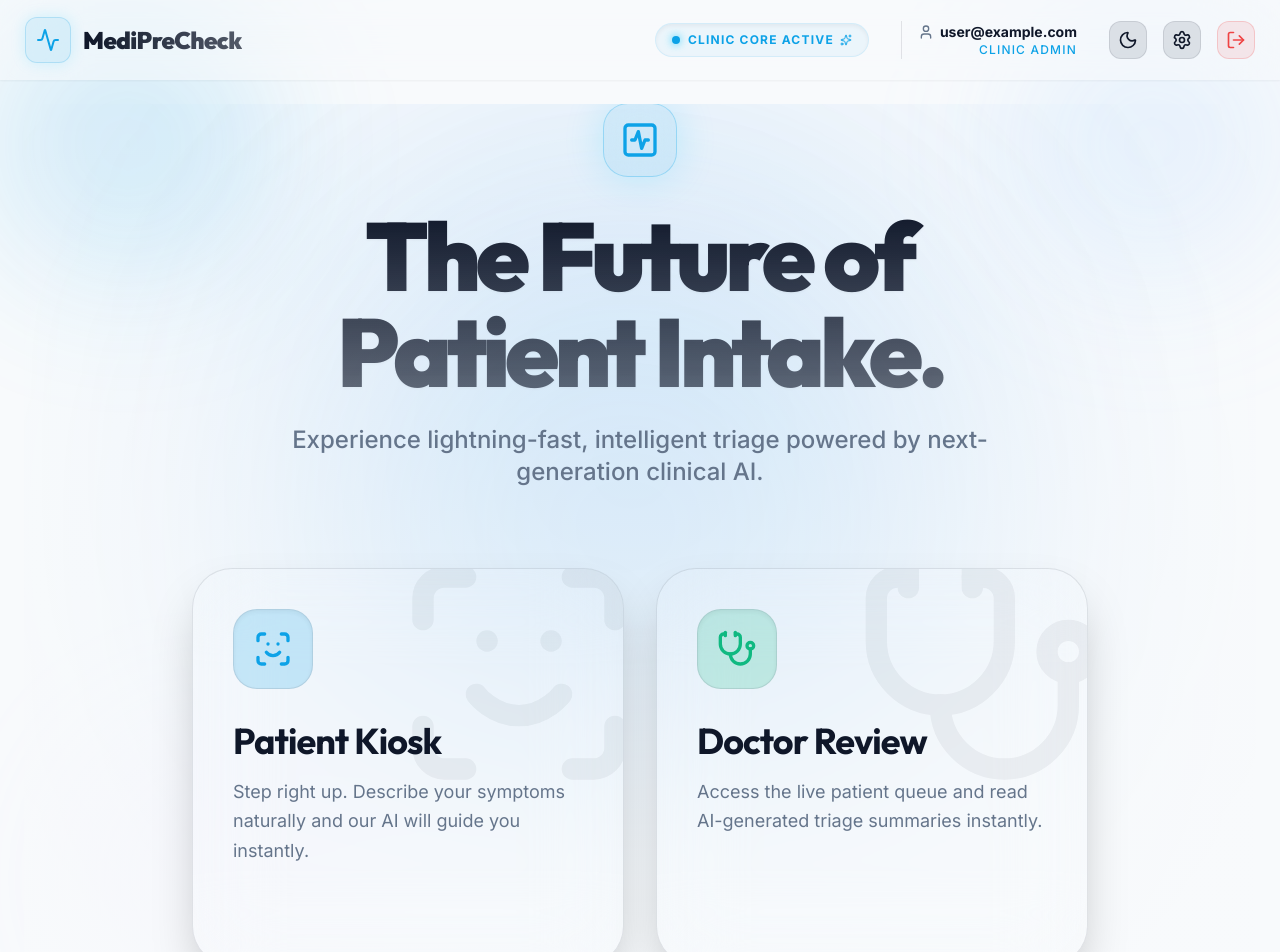
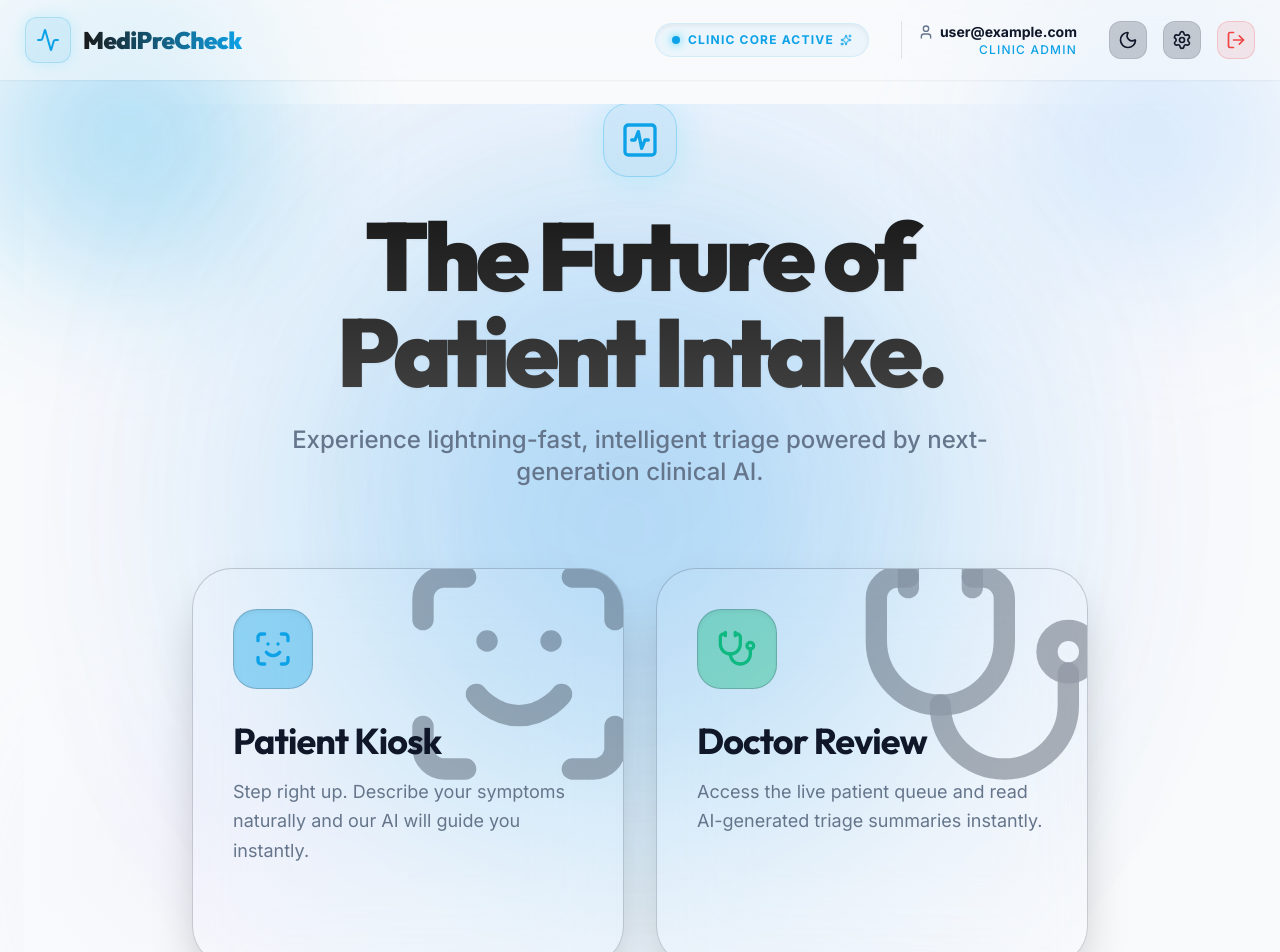
Before and after one commit to Raj-Shinde-045/mediprecheck, a React (Vite) app: page / in a window 1280 px wide. Shown: the top 952 px of the page. Built offline with nearby package versions, Linux system fonts and the light colour scheme; no server answers; sample sign-in values are in the browser's storage; what groq-sdk would draw is missing.

Commit message:
Improved UI of light mode

```diff
--- a/src/components/layout/AppLayout.jsx
+++ b/src/components/layout/AppLayout.jsx
@@ -9,9 +9,9 @@ export function AppLayout() {
   return (
     <div className="min-h-screen bg-background text-foreground flex flex-col relative overflow-hidden transition-colors duration-300">
       {/* Decorative background blurs for a premium look */}
-      <div className="absolute top-0 -left-4 w-72 h-72 bg-primary/20 rounded-full mix-blend-multiply filter blur-3xl opacity-70 animate-blob pointer-events-none"></div>
-      <div className="absolute top-0 -right-4 w-72 h-72 bg-blue-300/20 rounded-full mix-blend-multiply filter blur-3xl opacity-70 animate-blob animation-delay-2000 pointer-events-none"></div>
-      <div className="absolute -bottom-8 left-20 w-72 h-72 bg-purple-300/20 rounded-full mix-blend-multiply filter blur-3xl opacity-70 animate-blob animation-delay-4000 pointer-events-none"></div>
+      <div className="absolute top-0 -left-4 w-72 h-72 bg-primary/30 dark:bg-primary/20 rounded-full mix-blend-multiply filter blur-3xl opacity-90 dark:opacity-70 animate-blob pointer-events-none"></div>
+      <div className="absolute top-0 -right-4 w-72 h-72 bg-blue-300/30 dark:bg-blue-300/20 rounded-full mix-blend-multiply filter blur-3xl opacity-90 dark:opacity-70 animate-blob animation-delay-2000 pointer-events-none"></div>
+      <div className="absolute -bottom-8 left-20 w-72 h-72 bg-purple-300/30 dark:bg-purple-300/20 rounded-full mix-blend-multiply filter blur-3xl opacity-90 dark:opacity-70 animate-blob animation-delay-4000 pointer-events-none"></div>
 
       <Navbar />
 
--- a/src/components/layout/Navbar.jsx
+++ b/src/components/layout/Navbar.jsx
@@ -27,7 +27,7 @@ export function Navbar() {
           <div className="bg-primary/10 p-2.5 rounded-xl border border-primary/20 shadow-[0_0_15px_rgba(0,200,255,0.15)] group-hover:shadow-[0_0_20px_rgba(0,200,255,0.3)] transition-all">
             <Activity className="h-6 w-6 text-primary" />
           </div>
-          <span className="text-2xl font-black font-heading tracking-tight bg-clip-text text-transparent bg-gradient-to-r from-foreground to-foreground/70 group-hover:to-primary transition-all duration-300">
+          <span className="text-2xl font-black font-heading tracking-tight bg-clip-text text-transparent bg-gradient-to-r from-[#1a1a1a] dark:from-foreground to-primary group-hover:to-primary transition-all duration-300">
             MediPreCheck
           </span>
         </Link>
@@ -53,14 +53,14 @@ export function Navbar() {
               </div>
               <button
                 onClick={toggleTheme}
-                className="bg-foreground/10 hover:bg-foreground/20 text-foreground p-2 rounded-xl border border-foreground/10 transition-all hover:scale-105 active:scale-95 flex items-center justify-center dark:text-foreground dark:hover:bg-foreground/20"
+                className="bg-foreground/10 hover:bg-foreground/20 text-foreground dark:text-foreground p-2 rounded-xl border border-foreground/10 transition-all hover:scale-105 active:scale-95 flex items-center justify-center"
                 title={isDark ? "Switch to light mode" : "Switch to dark mode"}
               >
                 {isDark ? <Sun className="w-5 h-5" /> : <Moon className="w-5 h-5" />}
               </button>
               <Link
                 to="/settings"
-                className="bg-foreground/10 hover:bg-foreground/20 text-foreground p-2 rounded-xl border border-foreground/10 transition-all hover:scale-105 active:scale-95 dark:text-foreground dark:hover:bg-foreground/20"
+                className="bg-foreground/10 hover:bg-foreground/20 text-foreground dark:text-foreground p-2 rounded-xl border border-foreground/10 transition-all hover:scale-105 active:scale-95"
                 title="Settings"
               >
                 <SettingsIcon className="w-5 h-5" />
--- a/src/index.css
+++ b/src/index.css
@@ -32,6 +32,7 @@
     --input: 214 32% 91%;
     --ring: 199 89% 48%;
     --radius: 1rem;
+    --text-light: 222 47% 11%;
   }
 
   /* Dark mode - activated when .dark class is present */
@@ -84,6 +85,18 @@
 
   h1, h2, h3, h4, h5, h6 {
     @apply font-heading tracking-tight;
+  }
+
+  /* Light mode enhancements */
+  :not(.dark) {
+    /* Better button backgrounds for light mode */
+    .bg-foreground\/10 {
+      @apply bg-foreground/20;
+    }
+
+    .hover\:bg-foreground\/20:hover {
+      @apply bg-foreground/30;
+    }
   }
 }
 
--- a/src/pages/RoleSelector.jsx
+++ b/src/pages/RoleSelector.jsx
@@ -33,7 +33,7 @@ export function RoleSelector() {
           scale: [1, 1.2, 1]
         }}
         transition={{ duration: 15, repeat: Infinity, ease: "easeInOut" }}
-        className="absolute top-1/4 left-1/4 w-[500px] h-[500px] bg-primary/20 rounded-full blur-[120px] -z-10"
+        className="absolute top-1/4 left-1/4 w-[500px] h-[500px] bg-primary/30 dark:bg-primary/20 rounded-full blur-[120px] opacity-90 dark:opacity-70 animate-blob pointer-events-none"
       />
       <motion.div
         animate={{
@@ -42,7 +42,7 @@ export function RoleSelector() {
           scale: [1, 1.3, 1]
         }}
         transition={{ duration: 18, repeat: Infinity, ease: "easeInOut", delay: 2 }}
-        className="absolute bottom-1/4 right-1/4 w-[600px] h-[600px] bg-blue-600/10 rounded-full blur-[150px] -z-10"
+        className="absolute bottom-1/4 right-1/4 w-[600px] h-[600px] bg-blue-600/15 dark:bg-blue-600/10 rounded-full blur-[150px] opacity-90 dark:opacity-70 animate-blob animation-delay-4000 pointer-events-none"
       />
       <div className="absolute inset-0 bg-gradient-to-b from-transparent to-background/90 -z-10" />
 
@@ -61,7 +61,7 @@ export function RoleSelector() {
           >
             <ActivitySquare className="h-10 w-10 text-primary" />
           </motion.div>
-          <h1 className="text-6xl md:text-8xl font-black tracking-tighter mb-6 bg-clip-text text-transparent bg-gradient-to-b from-foreground dark:from-white to-foreground/60 dark:to-white/60 drop-shadow-sm">
+          <h1 className="text-6xl md:text-8xl font-black tracking-tighter mb-6 bg-clip-text text-transparent bg-gradient-to-b from-[#1a1a1a] dark:from-white to-[#404040] dark:to-white/60 drop-shadow-sm">
             The Future of <br className="hidden md:block" /> Patient Intake.
           </h1>
           <p className="text-xl md:text-2xl text-muted-foreground font-medium max-w-3xl mx-auto leading-relaxed">
@@ -79,11 +79,11 @@ export function RoleSelector() {
             className="group relative cursor-pointer"
           >
             <div className="absolute inset-0 bg-gradient-to-br from-primary/30 to-blue-600/30 rounded-[2.5rem] blur-2xl opacity-0 group-hover:opacity-100 transition-opacity duration-700" />
-            <div className="relative h-full bg-white/5 dark:bg-white/5 backdrop-blur-2xl border border-foreground/10 dark:border-white/10 p-10 rounded-[2.5rem] hover:border-primary/50 transition-all duration-500 shadow-2xl overflow-hidden flex flex-col">
-              <div className="absolute -top-10 -right-10 p-4 opacity-5 group-hover:opacity-10 transition-opacity duration-500 group-hover:rotate-12 group-hover:scale-110">
+            <div className="relative h-full bg-white/5 dark:bg-white/5 backdrop-blur-2xl border border-foreground/20 dark:border-white/10 p-10 rounded-[2.5rem] hover:border-primary/50 transition-all duration-500 shadow-2xl overflow-hidden flex flex-col">
+              <div className="absolute -top-10 -right-10 p-4 opacity-40 dark:opacity-5 group-hover:opacity-60 dark:group-hover:opacity-10 transition-opacity duration-500 group-hover:rotate-12 group-hover:scale-110 text-foreground/80 dark:text-foreground/5">
                 <ScanFace className="w-64 h-64" />
               </div>
-              <div className="bg-primary/20 w-20 h-20 rounded-3xl flex items-center justify-center mb-8 group-hover:bg-primary group-hover:text-primary-foreground transition-all duration-500 shadow-inner border border-foreground/10 dark:border-white/10">
+              <div className="bg-primary/40 dark:bg-primary/20 w-20 h-20 rounded-3xl flex items-center justify-center mb-8 group-hover:bg-primary group-hover:text-primary-foreground transition-all duration-500 shadow-inner border border-foreground/20 dark:border-white/10">
                 <ScanFace className="h-10 w-10 text-primary group-hover:text-foreground dark:group-hover:text-white" />
               </div>
               <h2 className="text-4xl font-bold mb-4 flex items-center gap-3 text-foreground dark:text-white">
@@ -107,11 +107,11 @@ export function RoleSelector() {
             className="group relative cursor-pointer"
           >
             <div className="absolute inset-0 bg-gradient-to-br from-emerald-500/30 to-teal-600/30 rounded-[2.5rem] blur-2xl opacity-0 group-hover:opacity-100 transition-opacity duration-700" />
-            <div className="relative h-full bg-white/5 dark:bg-white/5 backdrop-blur-2xl border border-foreground/10 dark:border-white/10 p-10 rounded-[2.5rem] hover:border-emerald-500/50 transition-all duration-500 shadow-2xl overflow-hidden flex flex-col">
-              <div className="absolute -top-10 -right-10 p-4 opacity-5 group-hover:opacity-10 transition-opacity duration-500 group-hover:rotate-12 group-hover:scale-110">
+            <div className="relative h-full bg-white/5 dark:bg-white/5 backdrop-blur-2xl border border-foreground/20 dark:border-white/10 p-10 rounded-[2.5rem] hover:border-emerald-500/50 transition-all duration-500 shadow-2xl overflow-hidden flex flex-col">
+              <div className="absolute -top-10 -right-10 p-4 opacity-40 dark:opacity-5 group-hover:opacity-60 dark:group-hover:opacity-10 transition-opacity duration-500 group-hover:rotate-12 group-hover:scale-110 text-foreground/80 dark:text-foreground/5">
                 <Stethoscope className="w-64 h-64" />
               </div>
-              <div className="bg-emerald-500/20 w-20 h-20 rounded-3xl flex items-center justify-center mb-8 group-hover:bg-emerald-500 group-hover:text-foreground dark:group-hover:text-white transition-all duration-500 shadow-inner border border-foreground/10 dark:border-white/10">
+              <div className="bg-emerald-500/40 dark:bg-emerald-500/20 w-20 h-20 rounded-3xl flex items-center justify-center mb-8 group-hover:bg-emerald-500 group-hover:text-foreground dark:group-hover:text-white transition-all duration-500 shadow-inner border border-foreground/20 dark:border-white/10">
                 <Stethoscope className="h-10 w-10 text-emerald-500 group-hover:text-foreground dark:group-hover:text-white" />
               </div>
               <h2 className="text-4xl font-bold mb-4 text-foreground dark:text-white">
```
Also changed, not shown: src/pages/doctor/TokenReview.jsx (+21 -21 lines), 1 other file (tests, documents, lock files or other folders).
